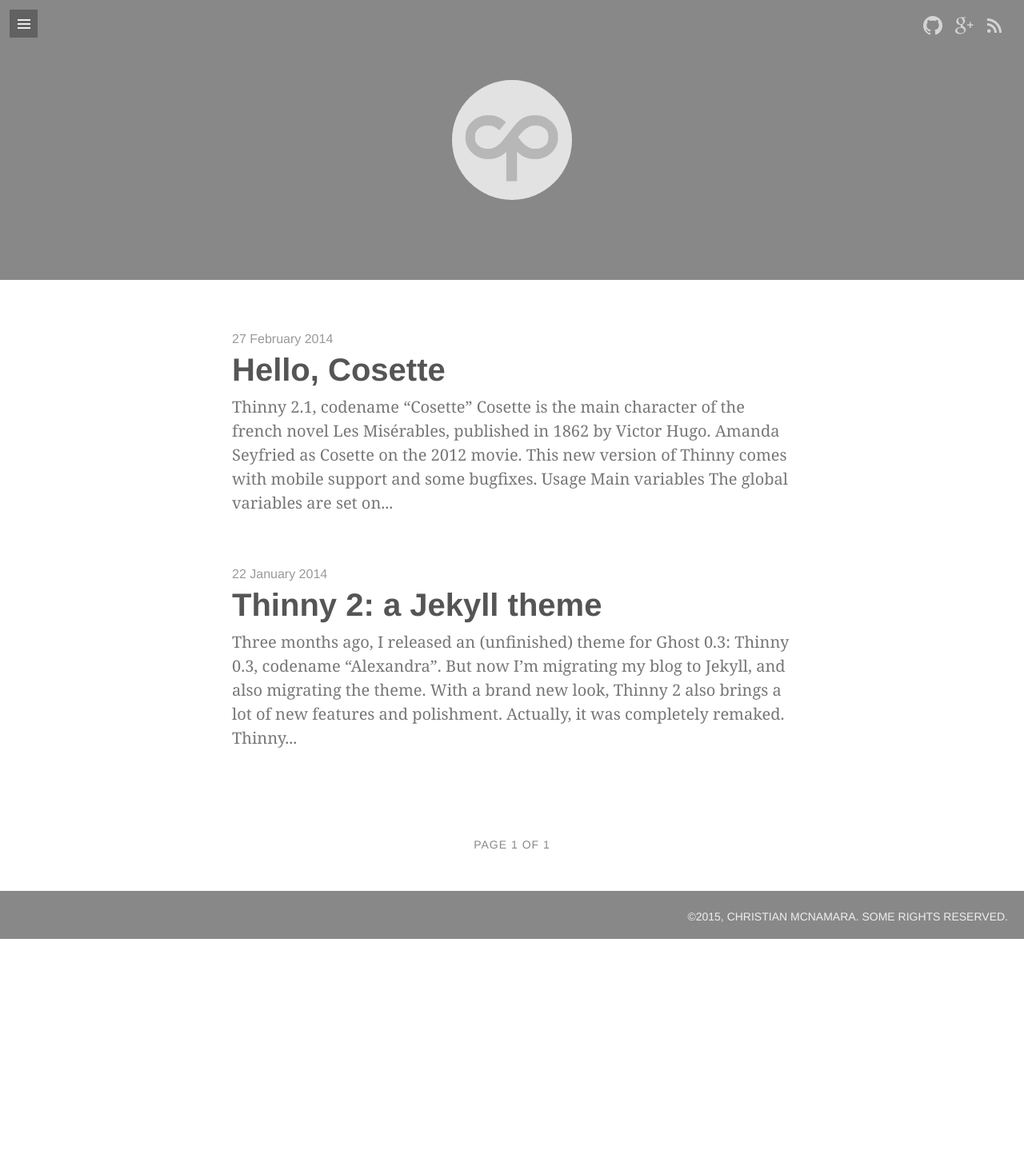
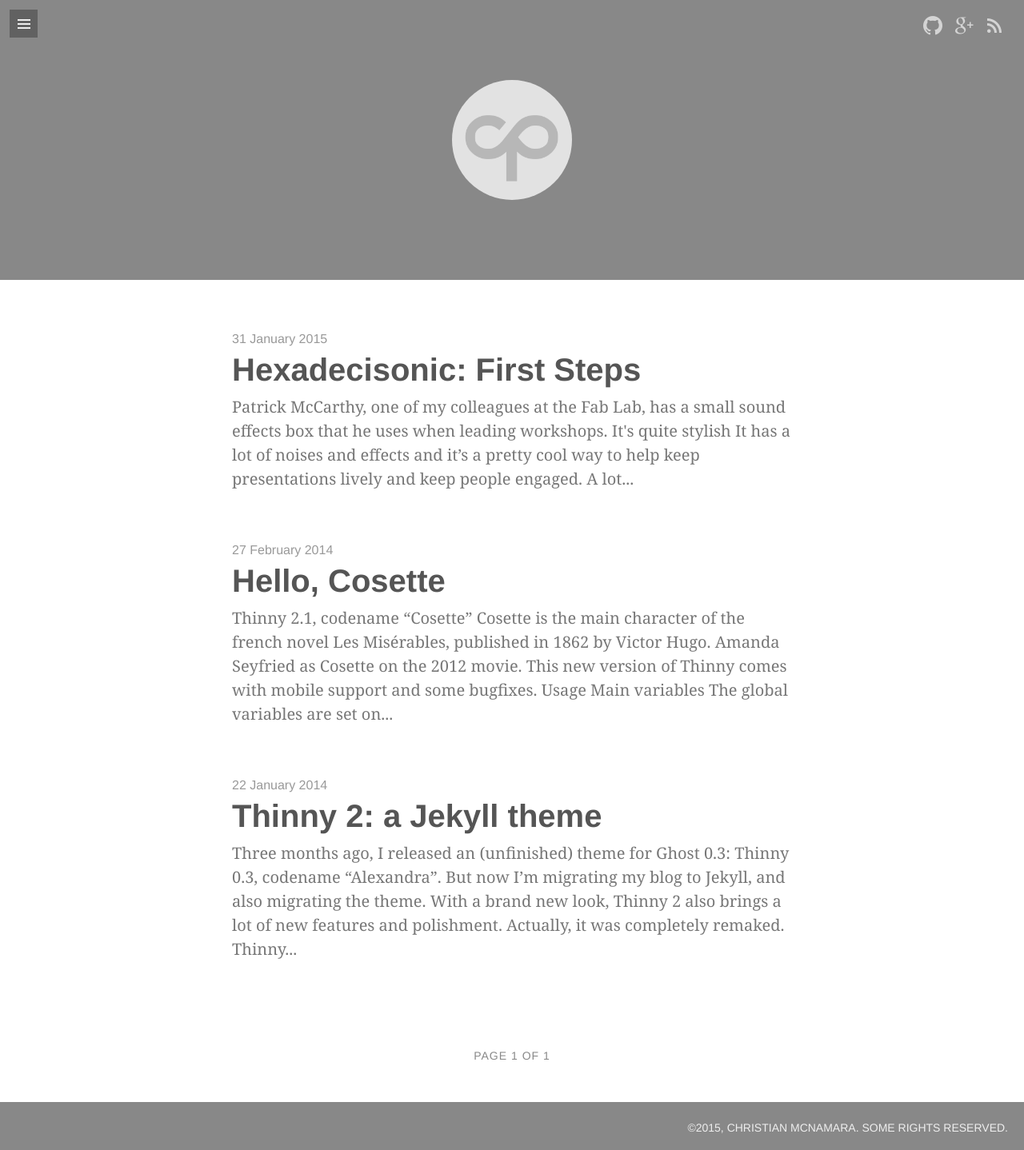
Before and after one commit to chrismc/chrismc92.github.io, a Jekyll site: the page built from index.html, in a window 1280 px wide. Shown: the whole page at 80% size. Built offline with Jekyll 4.4.1, drawn with Linux system fonts in a browser that asks for light colours; some web fonts are replaced; the list of posts is cut into pages by our own code; before the commit the page ends 1174 px from its top, so only the background shows below that; some of the changed lines change nothing that is shown.

Commit message:
Added first of hopefully many posts on the Hexadecasonic

```diff
--- a/_config.yml
+++ b/_config.yml
@@ -10,6 +10,7 @@ description: > # this means to ignore newlines until "baseurl:"
   Feel free to take a look around at some of the stuff I've made,
   I'm pretty proud of it.
 url: "http://chrismc92.github.io" # the base hostname & protocol for your site
+
 commentsystem:	disqus
 disqus:		ChristiansWOW
 
--- /dev/null
+++ b/_posts/2015-01-31-Hexadecisonic-First-Steps.md
@@ -0,0 +1,34 @@
+---
+layout: post
+title: "Hexadecisonic: First Steps"
+quote: "The beginning of my journey to replicate a tiny noise box"
+image: /media/2015-01-31-Hexadecisonic-First-Steps/SoundMachineHeader.jpg
+video: false
+comments: true
+dark: false
+---
+[Patrick McCarthy](http://www.rothmobot.com/), one of my colleagues at the [Fab Lab](http://www.msichicago.org/whats-here/fab-lab/), has a small sound effects box that he uses when leading workshops.
+
+{% include image.html url="/media/2015-01-31-Hexadecisonic-First-Steps/SoundMachine.jpg" width="50%" description="It's quite stylish" %} It has a lot of noises and effects and it's a pretty cool way to help keep presentations lively and keep people engaged. A lot of the sounds aren't particularly useful though (gunshots and excessively lengthy screaming come to mind), so I decided to try my hand at making a customizable one. I dubbed my version the Hexadecisonic, since I wanted it to have 16 sounds like the box it's based on.
+
+For my version of the sound board, I chose to make use of an ATmega328P as the main controller. Since the Fab Lab is a heavy consumer of Arduino-based projects, we have a lot of these chips on hand. Additionally, using the Arduino environment helps make programming a fairly painless process, allowing me to focus on the hardware.
+
+The ATmega certainly doesn't have the space to store the 16 sounds I need, so files have to be read off an external SD card. I didn't want to have to order anything special for this project, so rather than using an SD shield, I chose to access the card by directly wiring it to an Arduino using instructions found in [this Instructables project](http://www.instructables.com/id/Cheap-DIY-SD-card-breadboard-socket/?ALLSTEPS). For similar reasons, I chose to use the surface mount momentary switches that are part of [every Fab Lab's standard inventory](https://docs.google.com/spreadsheet/pub?key=0AtIlZyLn99e6dGRleUJTY043a3FucUhFUVVBYTdxS3c&single=true&gid=0&output=html), and a voltage divider rather than a regulator to supply the 3.3V that the SD card requires.
+
+I dumped all the parts into EagleCAD and came up with this schematic:
+
+{% include image.html url="/media/2015-01-31-Hexadecisonic-First-Steps/HexaDeciSonicSchematic1.png" width="50%" description="Hexadecisonic Schematic V1.0 <a href='/media/2015-01-31-Hexadecisonic-First-Steps/HexaDeciSonicSchematic1.pdf'>Full PDF</a>" %}
+
+For the most part I was able to use Eagle parts from the Fab Lab libraries. Using the same technique found in the Instructable, I used a set of header pins to connect to the SD card to the MCU. I used a solder pad component in order to connect the power supply and speaker. In future versions, I may replace these with components that actually mount to the board.
+
+The bulk of my time was definitely spent routing the board. Board layout isn't my strong suit, and the Fab Lab process for milling boards makes double sided boards a bit difficult for me to manufacture, meaning I was restricted to using only the top layer.
+
+After a few hours of effort, I finally had a semi-viable board:
+
+{% include image.html url="/media/2015-01-31-Hexadecisonic-First-Steps/HexaDeciSonicBoard1.png" width="50%" description="Hexadecisonic Board V1.0" %}
+
+I learned a lot during the layout, so it was definitely worthwhile. However, the clearances on some traces (particularly those near the microcontroller) are rather tight, so I may have to revisit board layout and figure out how to mill two sided boards after all. I also FINALLY understand and FULLY APPRECIATE why our single-pole switches have four pads instead of two.
+
+Next I have to take a look at setting this board up to be made with the Fab Lab's Roland Modela mini-mill. It's something I've tried my hand at in the past, but I've never been 100% successful, so fingers crossed, this is the time I finally figure it out.
+
+Stay tuned!
```
Also changed, not shown: media/2015-01-31-Hexadecisonic-First-Steps/HexaDeciSonicBoard1.png (added), media/2015-01-31-Hexadecisonic-First-Steps/HexaDeciSonicSchematic1.png (added), media/2015-01-31-Hexadecisonic-First-Steps/SoundMachine.jpg (added), media/2015-01-31-Hexadecisonic-First-Steps/SoundMachineHeader.jpg (added), 1 other file.
